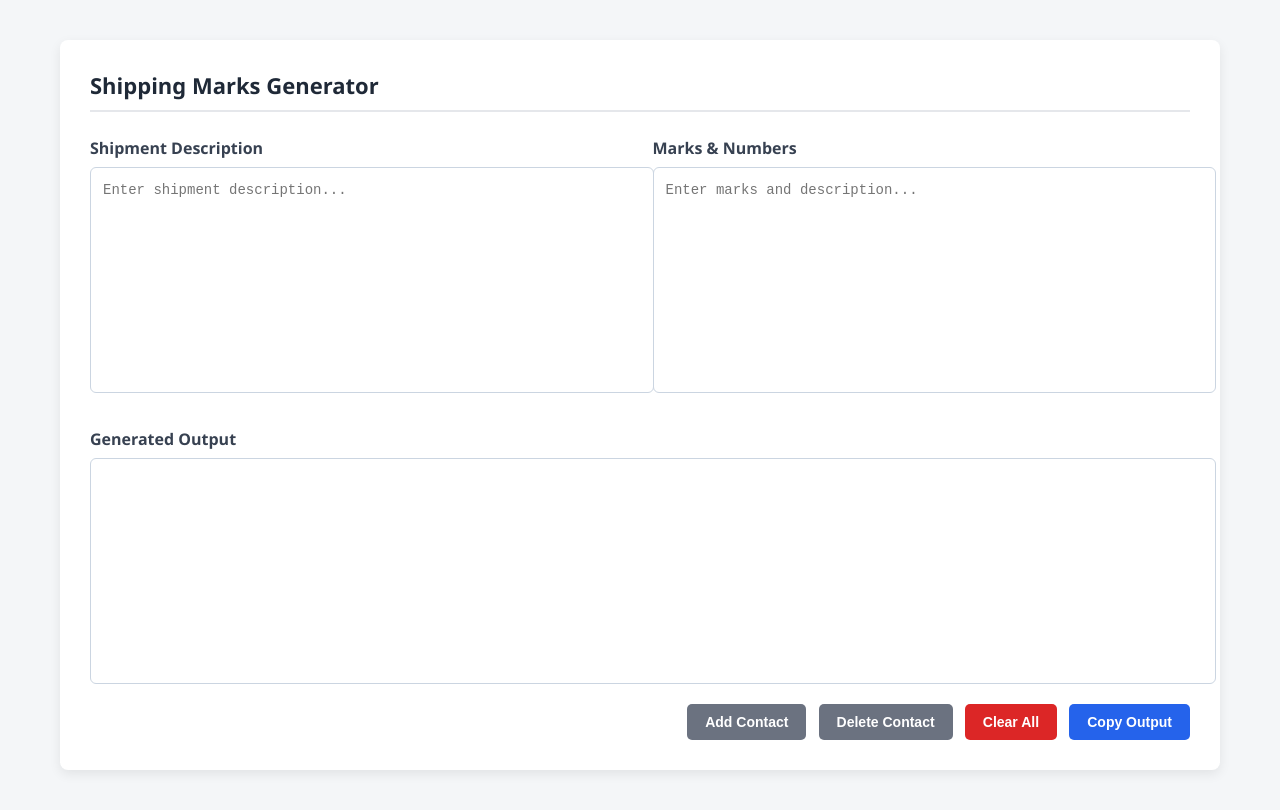
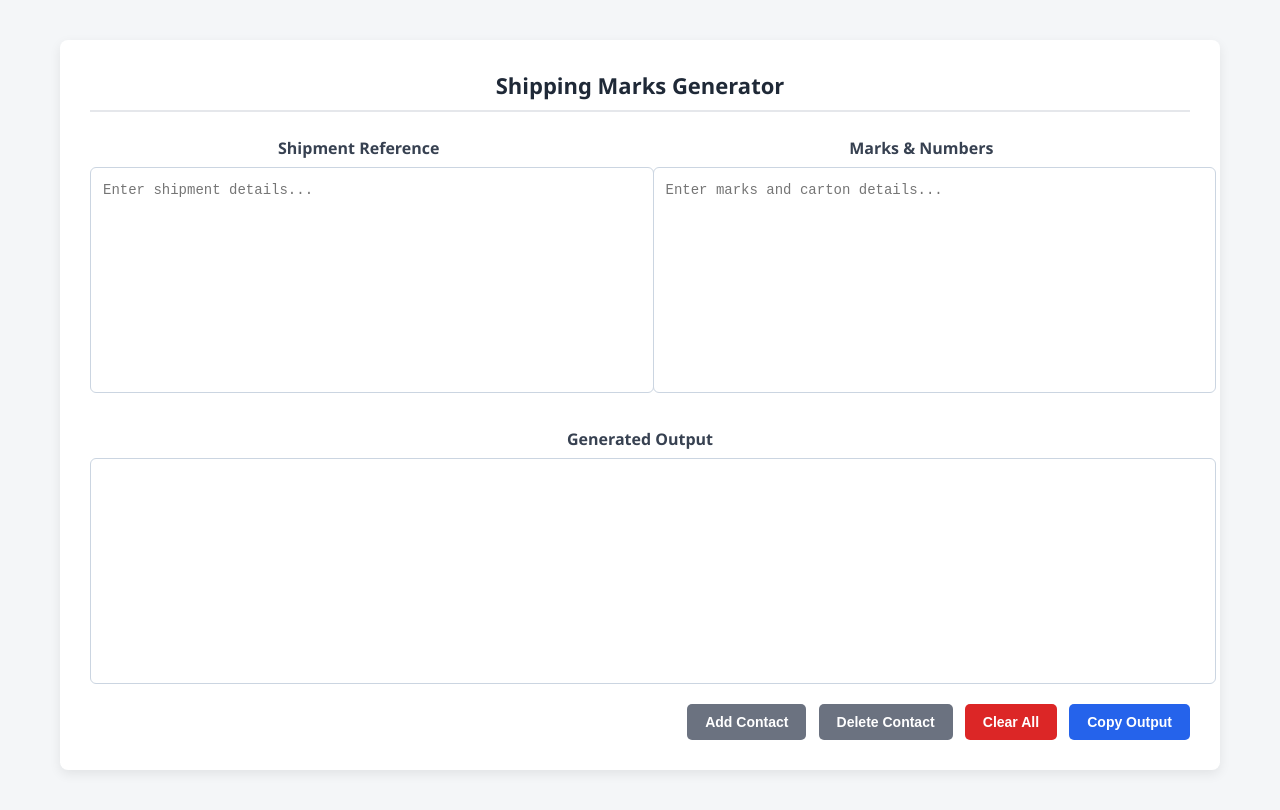
Before and after one commit to Anishraj96/MSL, a plain HTML site: page index.html in a window 1280 px wide. Drawn offline with Linux system fonts and the light colour scheme.

Commit message:
Update index.html

```diff
--- a/index.html
+++ b/index.html
@@ -146,19 +146,19 @@
 <body>
 
 <div class="container">
-    <div class="header">Shipping Marks Generator</div>
+    <center><div class="header">Shipping Marks Generator</div><center>
 
     <div class="top-container">
         <div class="field">
-            <label>Shipment Description</label>
+            <label>Shipment Reference</label>
             <textarea id="box1" onkeyup="connectText()"
-                placeholder="Enter shipment description..."></textarea>
+                placeholder="Enter shipment details..."></textarea>
         </div>
 
         <div class="field">
             <label>Marks & Numbers</label>
             <textarea id="box2" onkeyup="connectText()"
-                placeholder="Enter marks and description..."></textarea>
+                placeholder="Enter marks and carton details..."></textarea>
         </div>
     </div>
 
```
